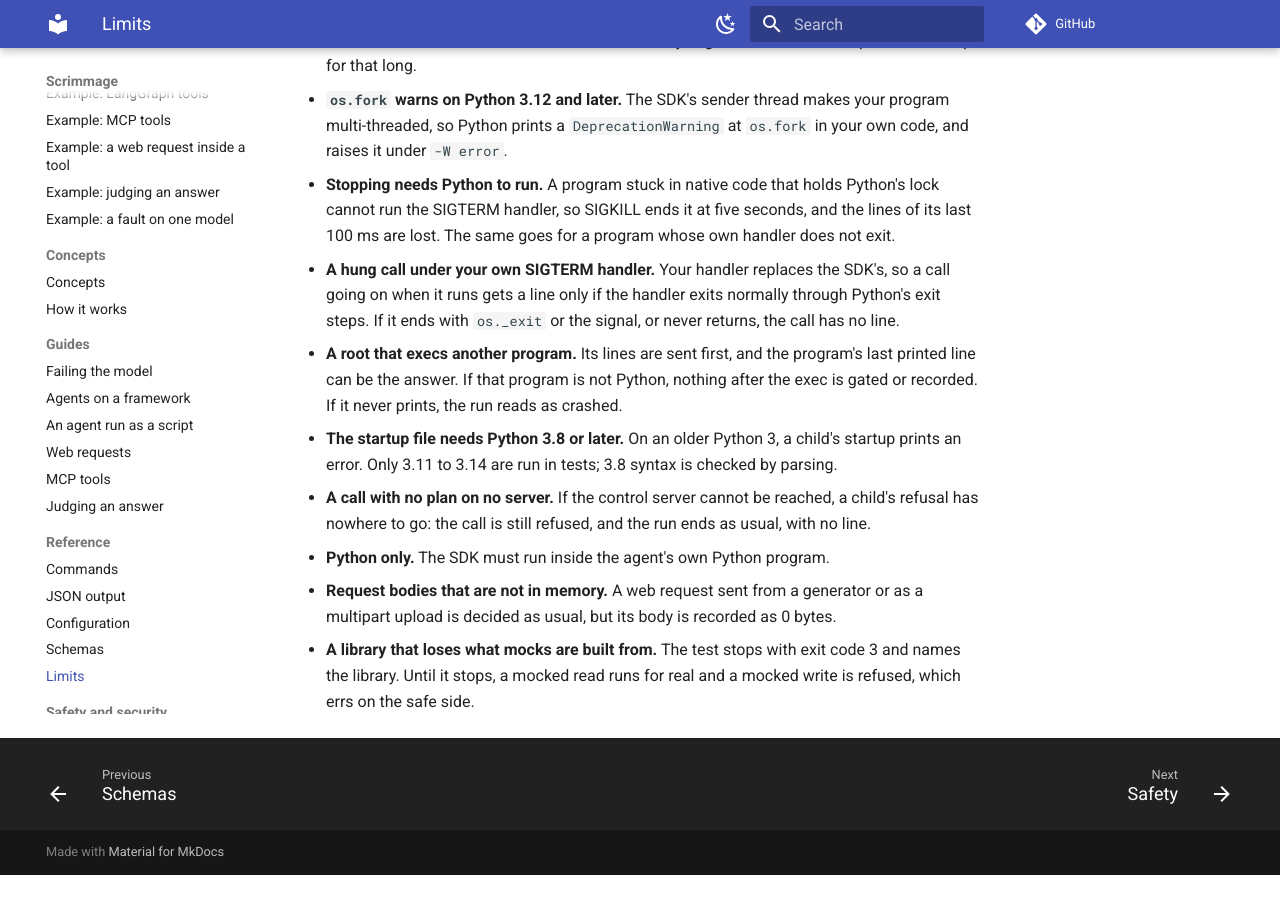
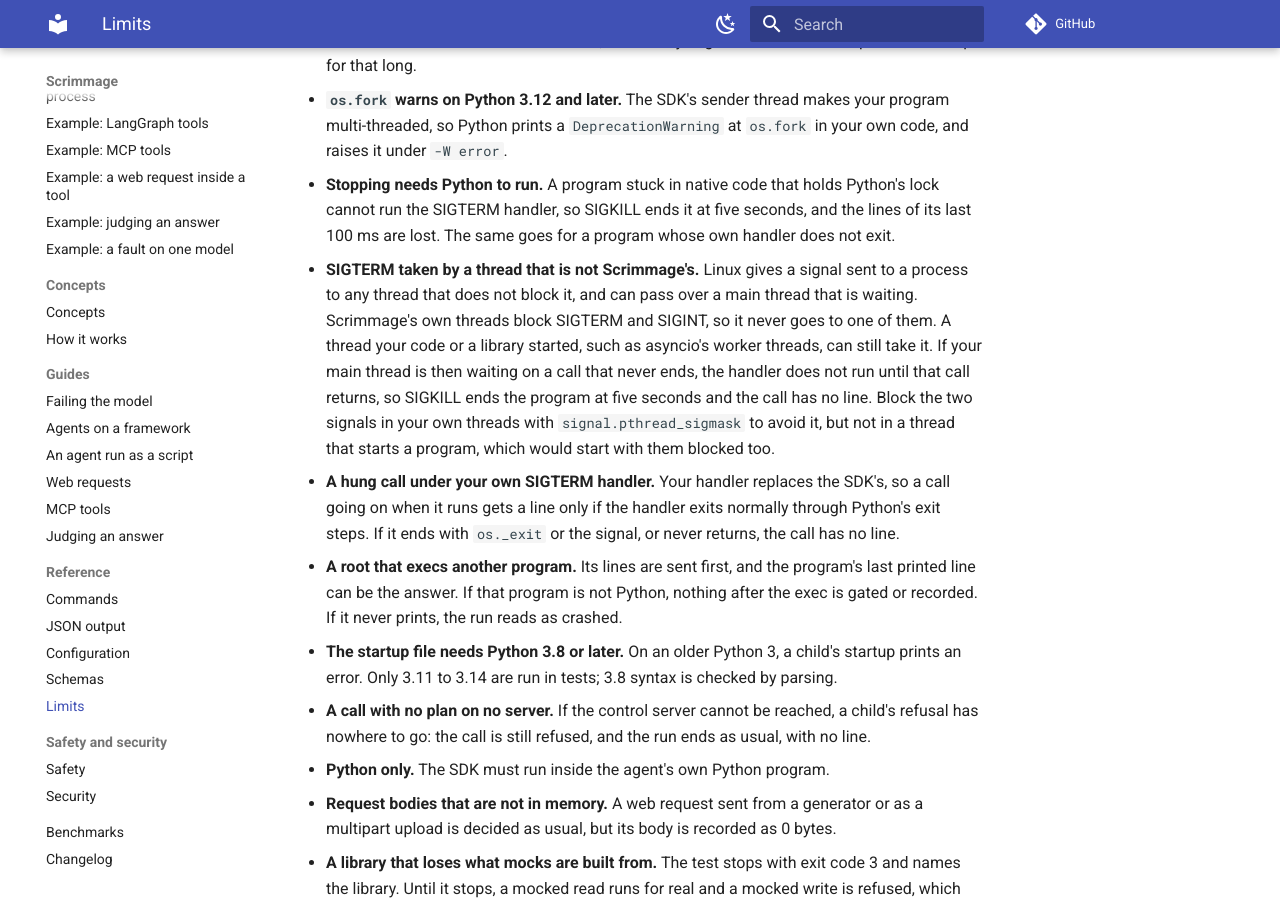
Before and after one commit to ManishKumar97/scrimmage, an MkDocs documentation site: the page built from docs/limits.md, in a window 1280 px wide and 900 px high, scrolled down 6208 px. Built offline with MkDocs 1.6.1 and Material for MkDocs 9.7.7, drawn with Linux system fonts in a browser that asks for light colours; comment, search, counter and statistics services are not loaded; before the commit the page ends 7083 px from its top, so only the background shows below that.

Commit message:
docs: say which threads can take the stop signal
A team whose own threads take SIGTERM can still lose the line of a call
in flight, and needs to know how to avoid it.

```diff
--- a/docs/limits.md
+++ b/docs/limits.md
@@ -72,6 +72,7 @@
 - **A child's gates wait for the control server.** A child has no sender thread, so each of its gated calls waits for its record line to be sent, and an async gate in a child holds up the event loop for that long.
 - **`os.fork` warns on Python 3.12 and later.** The SDK's sender thread makes your program multi-threaded, so Python prints a `DeprecationWarning` at `os.fork` in your own code, and raises it under `-W error`.
 - **Stopping needs Python to run.** A program stuck in native code that holds Python's lock cannot run the SIGTERM handler, so SIGKILL ends it at five seconds, and the lines of its last 100 ms are lost. The same goes for a program whose own handler does not exit.
+- **SIGTERM taken by a thread that is not Scrimmage's.** Linux gives a signal sent to a process to any thread that does not block it, and can pass over a main thread that is waiting. Scrimmage's own threads block SIGTERM and SIGINT, so it never goes to one of them. A thread your code or a library started, such as asyncio's worker threads, can still take it. If your main thread is then waiting on a call that never ends, the handler does not run until that call returns, so SIGKILL ends the program at five seconds and the call has no line. Block the two signals in your own threads with `signal.pthread_sigmask` to avoid it, but not in a thread that starts a program, which would start with them blocked too.
 - **A hung call under your own SIGTERM handler.** Your handler replaces the SDK's, so a call going on when it runs gets a line only if the handler exits normally through Python's exit steps. If it ends with `os._exit` or the signal, or never returns, the call has no line.
 - **A root that execs another program.** Its lines are sent first, and the program's last printed line can be the answer. If that program is not Python, nothing after the exec is gated or recorded. If it never prints, the run reads as crashed.
 - **The startup file needs Python 3.8 or later.** On an older Python 3, a child's startup prints an error. Only 3.11 to 3.14 are run in tests; 3.8 syntax is checked by parsing.
```
Also changed, not shown: docs/how-it-works.md (+1 -0 lines).
